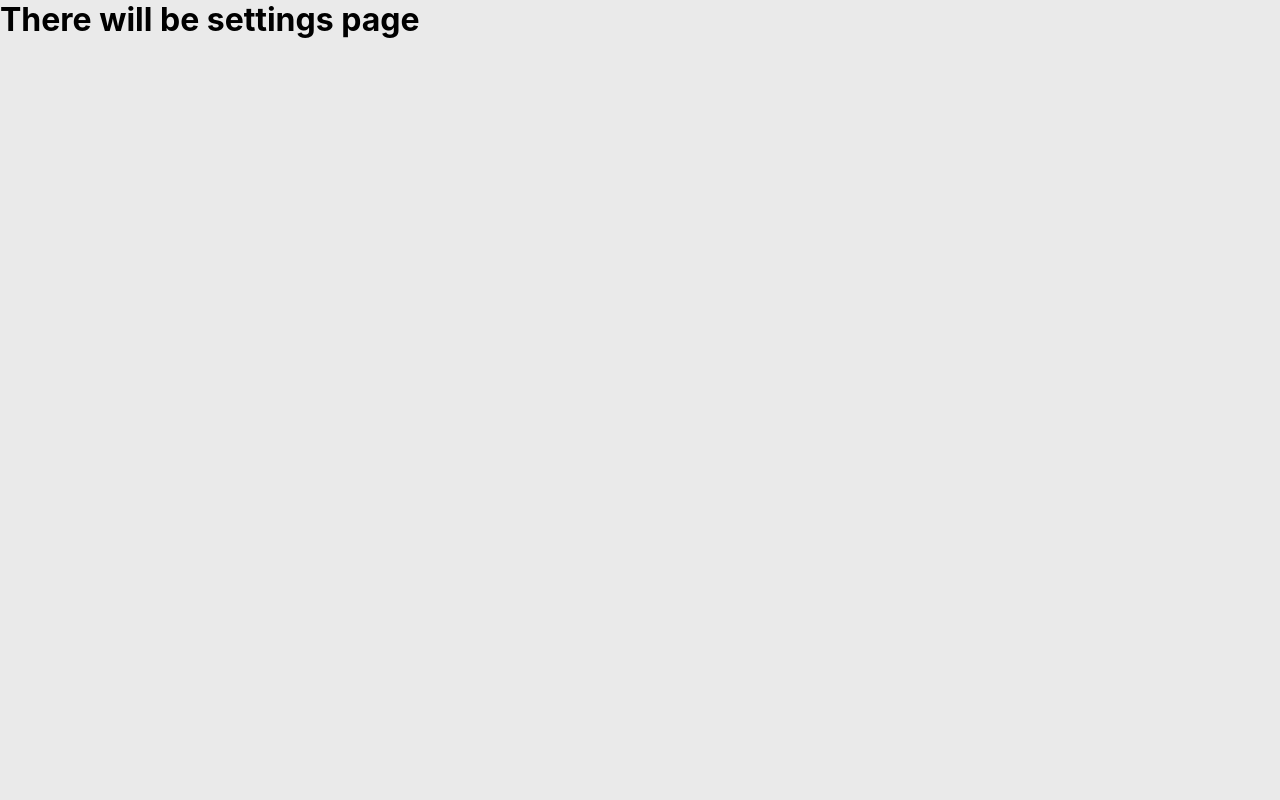
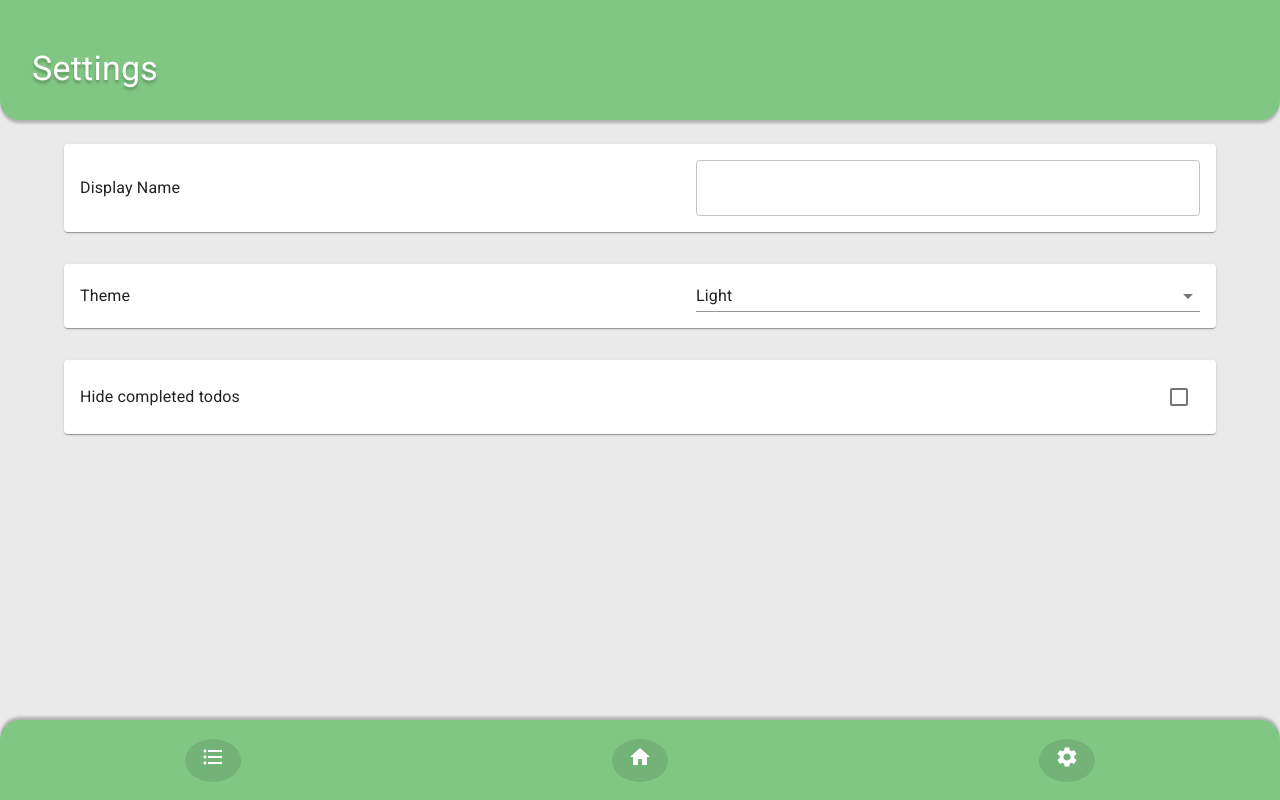
Before and after one commit to MRadzynski/ToDo-ReactPolandTask, a React (Create React App) app: page /settings in a window 1280 px wide. Built offline with nearby package versions, Linux system fonts and the light colour scheme.

Commit message:
Adding settings page and settingsGroups component

```diff
--- a/src/App.js
+++ b/src/App.js
@@ -6,6 +6,7 @@ import AddTodo from './pages/AddTodo/AddTodo.jsx';
 import EditTodo from './pages/EditTodo/EditTodo.jsx';
 import List from './pages/List/List.jsx';
 import PreviewTodo from './pages/PreviewTodo/PreviewTodo.jsx';
+import Settings from './pages/Settings/Settings.jsx';
 
 const App = () => {
   return (
@@ -21,11 +22,7 @@ const App = () => {
 
         <Route path="/list/:id/edit" component={EditTodo} />
 
-        <Route
-          exact
-          path="/settings"
-          render={() => <h1>There will be settings page</h1>}
-        />
+        <Route exact path="/settings" component={Settings} />
 
         <Route render={() => <h1>There will be 404 page</h1>} />
       </Switch>
--- a/src/components/AddEditTodoForm/AddEditTodoForm.jsx
+++ b/src/components/AddEditTodoForm/AddEditTodoForm.jsx
@@ -38,8 +38,6 @@ const AddTodoForm = ({ addTodo, editTodo, todo, edit }) => {
 
   const handleSubmit = (e) => {
     e.preventDefault();
-
-    console.log(todoInfo);
 
     if (edit) {
       editTodo(todoInfo);
--- /dev/null
+++ b/src/components/SettingsGroups/Settings.styles.js
@@ -0,0 +1,29 @@
+import { makeStyles } from '@material-ui/core';
+
+const useStyles = makeStyles(() => ({
+  root: {
+    width: '100vw',
+    height: '73vh',
+    margin: '1vh 0',
+  },
+  settingGroup: {
+    width: '90vw',
+    margin: '1rem auto 0 auto',
+    gap: '2rem',
+  },
+  contentContainer: {
+    width: '100%',
+    display: 'flex',
+    justifyContent: 'space-between',
+    alignItems: 'center',
+    padding: '1rem',
+  },
+  themeSelect: {
+    width: '45%',
+  },
+  textField: {
+    width: '45%',
+  },
+}));
+
+export default useStyles;
--- /dev/null
+++ b/src/components/SettingsGroups/SettingsGroups.jsx
@@ -0,0 +1,83 @@
+import React, { useState } from 'react';
+import {
+  Grid,
+  Paper,
+  Typography,
+  TextField,
+  Select,
+  MenuItem,
+  Checkbox,
+} from '@material-ui/core';
+
+import useStyles from './Settings.styles';
+
+const SettingsGroups = () => {
+  const classes = useStyles();
+
+  const [displayName, setDisplayName] = useState('');
+  const [theme, setTheme] = useState('light');
+  const [hideCompleted, setHideCompleted] = useState(false);
+
+  const handleChange = (e) => {
+    setDisplayName(e.target.value);
+  };
+
+  const handleBlur = (e) => {
+    if (displayName === e.target.value) return;
+  };
+
+  const handleThemeChange = (e) => {
+    if (theme === e.target.value) return;
+    setTheme(e.target.value);
+  };
+
+  const handleHideCompletedChange = () => {
+    setHideCompleted(!hideCompleted);
+  };
+
+  return (
+    <Grid container item direction="column" className={classes.root}>
+      <Grid container item className={classes.settingGroup}>
+        <Paper className={classes.contentContainer}>
+          <Typography>Display Name</Typography>
+          <TextField
+            name="displayName"
+            variant="outlined"
+            className={classes.textField}
+            value={displayName}
+            onChange={handleChange}
+            onBlur={handleBlur}
+          />
+        </Paper>
+
+        <Grid container item className={classes.settingsGroup}>
+          <Paper className={classes.contentContainer}>
+            <Typography>Theme</Typography>
+            <Select
+              name="theme"
+              value={theme}
+              className={classes.themeSelect}
+              onChange={handleThemeChange}
+            >
+              <MenuItem value="light">Light</MenuItem>
+              <MenuItem value="dark">Dark</MenuItem>
+            </Select>
+          </Paper>
+        </Grid>
+
+        <Grid container item className={classes.settingsGroup}>
+          <Paper className={classes.contentContainer}>
+            <Typography>Hide completed todos</Typography>
+            <Checkbox
+              name="hideComplete"
+              defaultValue={hideCompleted}
+              onChange={handleHideCompletedChange}
+            />
+          </Paper>
+        </Grid>
+      </Grid>
+    </Grid>
+  );
+};
+
+export default SettingsGroups;
--- /dev/null
+++ b/src/pages/Settings/Settings.jsx
@@ -0,0 +1,19 @@
+import React from 'react';
+
+import { Grid } from '@material-ui/core';
+
+import Header from '../../components/Header/Header';
+import SettingsGroups from '../../components/SettingsGroups/SettingsGroups';
+import Footer from '../../components/Footer/Footer';
+
+const Settings = () => {
+  return (
+    <Grid container>
+      <Header title="Settings" />
+      <SettingsGroups />
+      <Footer />
+    </Grid>
+  );
+};
+
+export default Settings;
```
